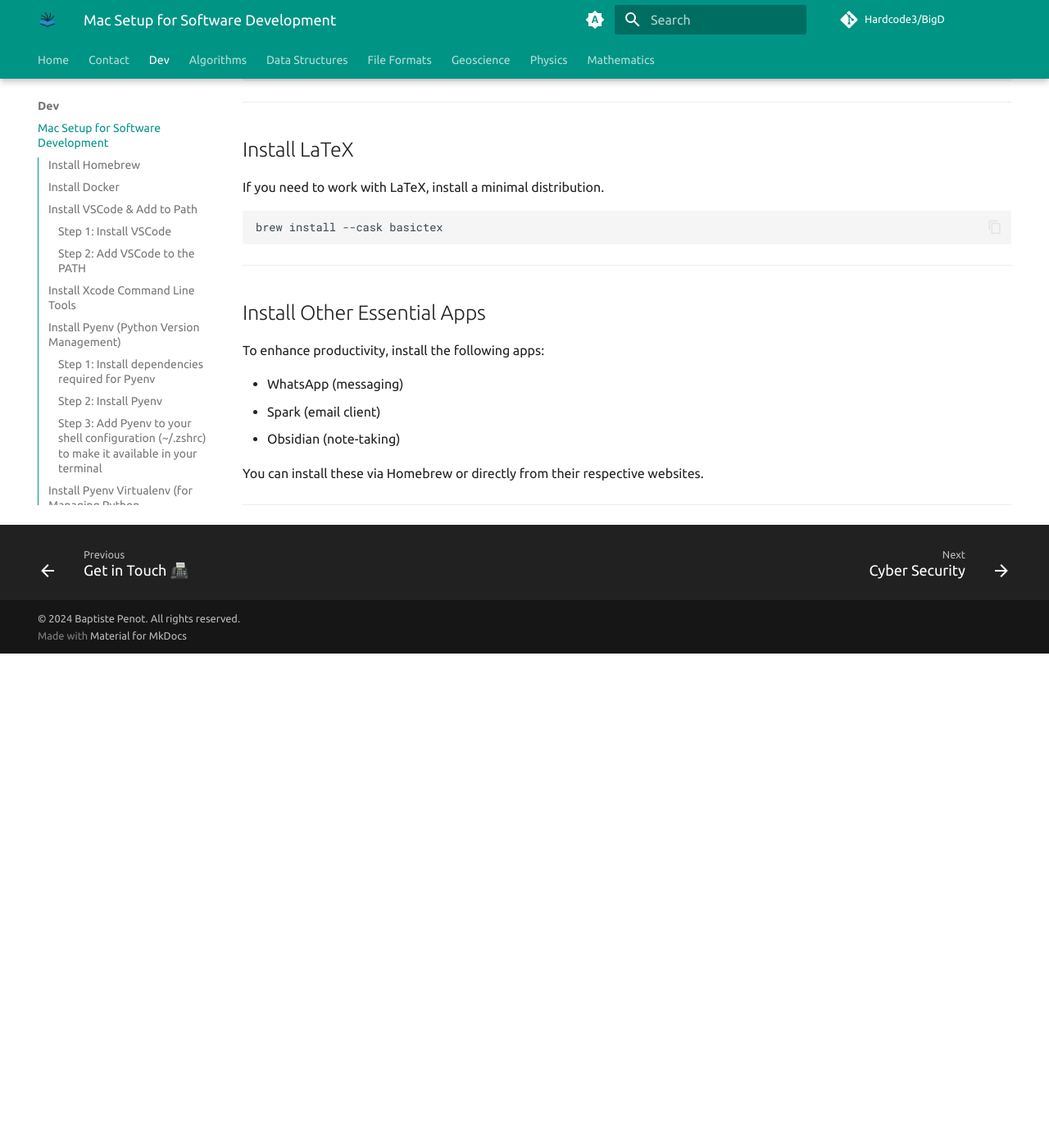
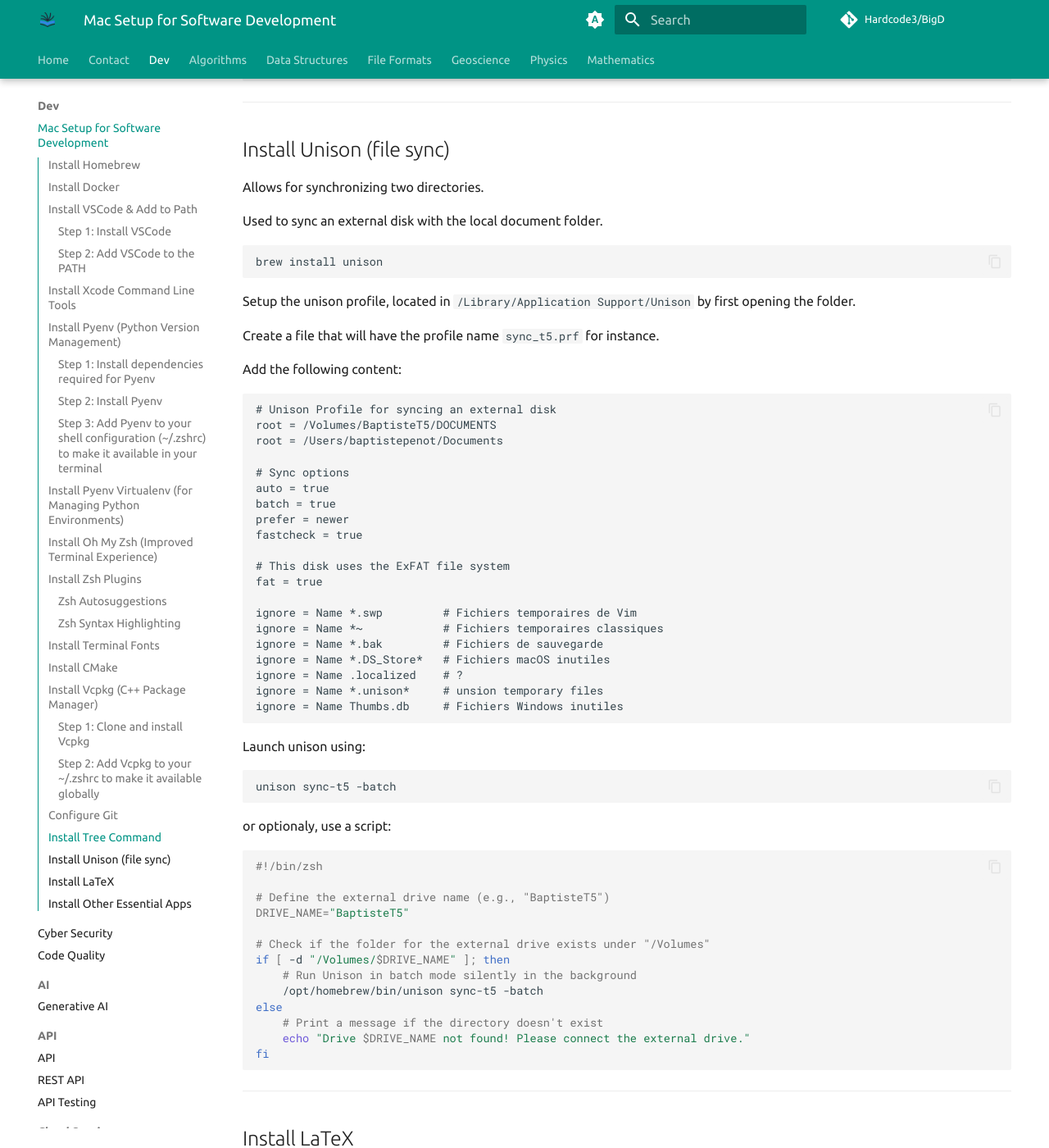
Before and after one commit to Hardcode3/BigD, an MkDocs documentation site: the page built from docs/dev/mac_setup.md, in a window 1280 px wide and 1400 px high, scrolled down 3802 px. Shown: the whole window at 82% size. Built offline with MkDocs 1.6.1 and Material for MkDocs 9.7.7, drawn with Linux system fonts in a browser that asks for light colours; comment, search, counter and statistics services are not loaded; before the commit the page ends 4599 px from its top, so only the background shows below that.

Commit message:
added unison file sync setup

````diff
--- a/docs/dev/mac_setup.md
+++ b/docs/dev/mac_setup.md
@@ -185,6 +185,71 @@
 
 ---
 
+## Install Unison (file sync)
+
+Allows for synchronizing two directories.
+
+Used to sync an external disk with the local document folder.
+
+```bash
+brew install unison
+```
+
+Setup the unison profile, located in `/Library/Application Support/Unison` by first opening the folder.
+
+Create a file that will have the profile name `sync_t5.prf` for instance.
+
+Add the following content:
+
+```unison
+# Unison Profile for syncing an external disk
+root = /Volumes/BaptisteT5/DOCUMENTS
+root = /Users/baptistepenot/Documents
+
+# Sync options
+auto = true
+batch = true
+prefer = newer
+fastcheck = true
+
+# This disk uses the ExFAT file system
+fat = true
+
+ignore = Name *.swp         # Fichiers temporaires de Vim
+ignore = Name *~            # Fichiers temporaires classiques
+ignore = Name *.bak         # Fichiers de sauvegarde
+ignore = Name *.DS_Store*   # Fichiers macOS inutiles
+ignore = Name .localized    # ?
+ignore = Name *.unison*     # unsion temporary files
+ignore = Name Thumbs.db     # Fichiers Windows inutiles
+```
+
+Launch unison using:
+
+```shell
+unison sync-t5 -batch
+```
+
+or optionaly, use a script:
+
+```bash
+#!/bin/zsh
+
+# Define the external drive name (e.g., "BaptisteT5")
+DRIVE_NAME="BaptisteT5"
+
+# Check if the folder for the external drive exists under "/Volumes"
+if [ -d "/Volumes/$DRIVE_NAME" ]; then
+    # Run Unison in batch mode silently in the background
+    /opt/homebrew/bin/unison sync-t5 -batch
+else
+    # Print a message if the directory doesn't exist
+    echo "Drive $DRIVE_NAME not found! Please connect the external drive."
+fi
+```
+
+---
+
 ## Install LaTeX
 
 If you need to work with LaTeX, install a minimal distribution.
````
